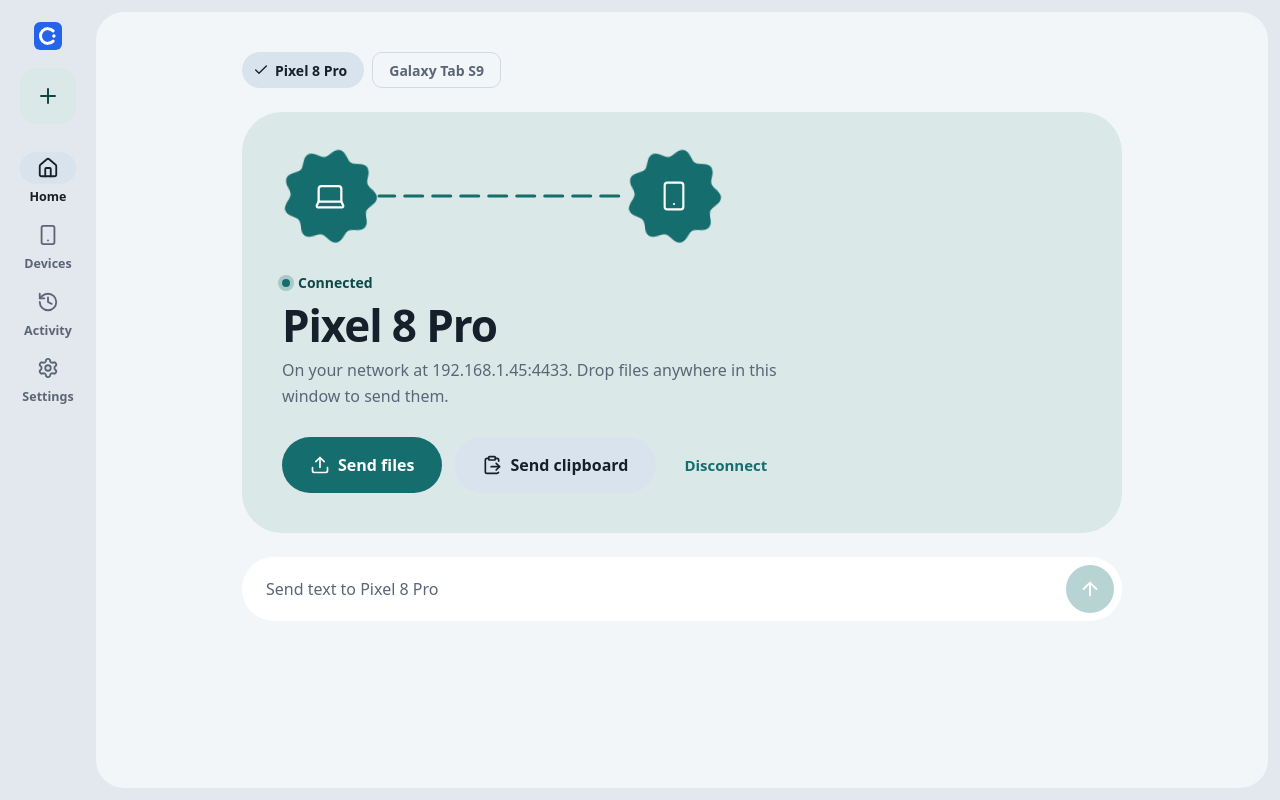
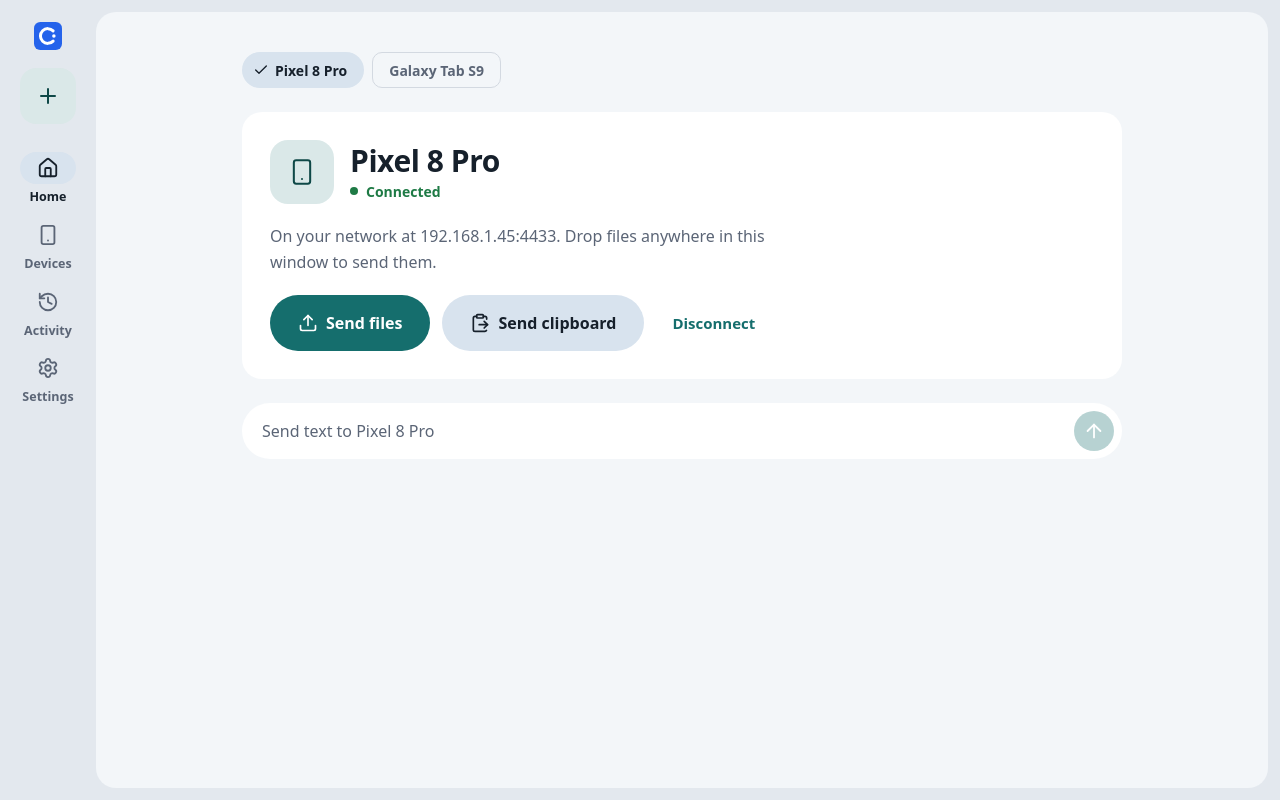
Before and after one commit to samyyy2311/Continue, a React (Vite) app in the folder apps/desktop/: page / in a window 1280 px wide. Built offline with nearby package versions, Linux system fonts and the light colour scheme; a web font is replaced by a local one.

Commit message:
Tone down the desktop styling
Drop the spinning shapes, the animated line between devices, the
pulsing dot, the blurred backdrop and the bouncy animations. Device
icons sit in plain rounded tiles, progress is a simple bar, corners are
smaller and headings are a normal size.

```diff
--- a/apps/desktop/src/App.css
+++ b/apps/desktop/src/App.css
@@ -1,7 +1,7 @@
 /* SPDX-FileCopyrightText: Contributors to the Continue project */
 /* SPDX-License-Identifier: Apache-2.0 */
 
-/* Same typeface, palette and shapes as the Android app (ui/theme/Theme.kt). */
+/* Same typeface and palette as the Android app (ui/theme/Theme.kt). */
 
 @font-face {
   font-family: "Instrument Sans";
@@ -37,7 +37,6 @@
   --font: "Instrument Sans", system-ui, sans-serif;
   --mono: ui-monospace, "SF Mono", "Cascadia Mono", Menlo, Consolas, monospace;
   --ease: cubic-bezier(0.2, 0, 0, 1);
-  --spring: cubic-bezier(0.34, 1.56, 0.64, 1);
 
   color-scheme: light;
 }
@@ -110,10 +109,10 @@ ol {
 }
 
 .display {
-  font-size: 44px;
+  font-size: 30px;
   font-weight: 600;
-  line-height: 1.12;
-  letter-spacing: -0.025em;
+  line-height: 1.2;
+  letter-spacing: -0.015em;
 }
 
 .headline {
@@ -193,15 +192,11 @@ ol {
   border-radius: 16px;
   background: var(--accent-container);
   color: var(--on-accent-container);
-  transition: border-radius 300ms var(--spring), transform 300ms var(--spring);
+  transition: background-color 150ms var(--ease);
 }
 
 .rail-fab:hover {
-  border-radius: 28px;
-}
-
-.rail-fab:active {
-  transform: scale(0.92);
+  background: color-mix(in srgb, var(--accent-container) 85%, var(--text));
 }
 
 .rail-items {
@@ -233,9 +228,8 @@ ol {
   inset: 0;
   border-radius: 16px;
   background: var(--secondary-container);
-  transform: scaleX(0.4);
   opacity: 0;
-  transition: transform 350ms var(--spring), opacity 150ms var(--ease);
+  transition: opacity 150ms var(--ease);
 }
 
 .rail-indicator svg {
@@ -244,7 +238,6 @@ ol {
 
 .rail-item:hover .rail-indicator::before {
   opacity: 0.6;
-  transform: scaleX(1);
 }
 
 .rail-item[aria-current] {
@@ -278,7 +271,7 @@ ol {
 
 .pane {
   margin: 12px 12px 12px 0;
-  border-radius: 28px;
+  border-radius: 20px;
   background: var(--surface);
   overflow: hidden;
 }
@@ -287,7 +280,7 @@ ol {
   height: 100%;
   padding: 40px 48px 64px;
   overflow-y: auto;
-  animation: enter 380ms var(--ease);
+  animation: fade 200ms var(--ease);
 }
 
 .page {
@@ -319,8 +312,6 @@ ol {
   padding: 0 4px;
 }
 
-/* Buttons: pills that squeeze into a rounded square while pressed, like ExpressiveButton. */
-
 .btn {
   display: inline-flex;
   align-items: center;
@@ -332,11 +323,7 @@ ol {
   font-size: 15px;
   font-weight: 600;
   white-space: nowrap;
-  transition: border-radius 300ms var(--spring), background-color 150ms var(--ease), opacity 150ms var(--ease);
-}
-
-.btn:active:not(:disabled) {
-  border-radius: 12px;
+  transition: background-color 150ms var(--ease), opacity 150ms var(--ease);
 }
 
 .btn:disabled {
@@ -348,10 +335,6 @@ ol {
   padding: 0 28px;
   border-radius: 28px;
   font-size: 16px;
-}
-
-.btn-large:active:not(:disabled) {
-  border-radius: 14px;
 }
 
 .btn-small,
@@ -419,7 +402,7 @@ ol {
   height: 40px;
   border-radius: 20px;
   color: var(--text-2);
-  transition: background-color 150ms var(--ease), border-radius 300ms var(--spring);
+  transition: background-color 150ms var(--ease);
 }
 
 .icon-btn:hover {
@@ -427,76 +410,27 @@ ol {
   color: var(--text);
 }
 
-.icon-btn:active {
-  border-radius: 10px;
-}
-
-/* Device glyphs: icons inside the Material "cookie" shape, turning slowly while connected. */
-
 .glyph {
-  position: relative;
   display: grid;
   place-items: center;
   flex-shrink: 0;
-  width: 56px;
-  height: 56px;
+  width: 48px;
+  height: 48px;
+  border-radius: 14px;
+  background: var(--container-highest);
+  color: var(--text-2);
+  transition: background-color 200ms var(--ease), color 200ms var(--ease);
 }
 
 .glyph-lg {
-  width: 96px;
-  height: 96px;
+  width: 64px;
+  height: 64px;
+  border-radius: 18px;
 }
 
-.glyph > svg {
-  position: absolute;
-  inset: 0;
-  width: 100%;
-  height: 100%;
-  fill: var(--container-highest);
-  transition: fill 400ms var(--ease);
-}
-
-.glyph.active > svg {
-  fill: var(--accent);
-  animation: turn 24s linear infinite;
-}
-
-.glyph-icon {
-  position: relative;
-  display: grid;
-  color: var(--text-2);
-  transition: color 400ms var(--ease);
-}
-
-.glyph.active .glyph-icon {
-  color: var(--on-accent);
-}
-
-.link-hero {
-  display: flex;
-  align-items: center;
-  width: 100%;
-  max-width: 440px;
-}
-
-.link-line {
-  flex: 1;
-  height: 8px;
-  margin: 0 -4px;
-}
-
-.link-line line {
-  stroke: var(--outline);
-  stroke-width: 3;
-  stroke-linecap: round;
-  stroke-dasharray: 2 10;
-  vector-effect: non-scaling-stroke;
-}
-
-.link-hero.connected .link-line line {
-  stroke: var(--accent);
-  stroke-dasharray: 18 10;
-  animation: flow 1.4s linear infinite;
+.glyph.active {
+  background: var(--accent-container);
+  color: var(--on-accent-container);
 }
 
 /* Home */
@@ -504,21 +438,23 @@ ol {
 .hero {
   display: flex;
   flex-direction: column;
-  gap: 28px;
-  padding: 36px 40px 40px;
-  border-radius: 40px;
-  background: var(--container-high);
-  transition: background-color 500ms var(--ease);
+  gap: 20px;
+  padding: 28px;
+  border-radius: 20px;
+  background: var(--container);
 }
 
-.hero.online {
-  background: var(--accent-container);
+.hero-head {
+  display: flex;
+  align-items: center;
+  gap: 16px;
 }
 
 .hero-text {
   display: flex;
   flex-direction: column;
-  gap: 8px;
+  gap: 2px;
+  min-width: 0;
 }
 
 .hero-actions {
@@ -546,21 +482,20 @@ ol {
 }
 
 .status.online {
-  color: var(--on-accent-container);
+  color: var(--success);
 }
 
 .status.online::before {
-  background: var(--accent);
-  box-shadow: 0 0 0 4px color-mix(in srgb, var(--accent) 25%, transparent);
+  background: var(--success);
 }
 
 .composer {
   display: flex;
   align-items: center;
   gap: 8px;
-  height: 64px;
-  padding: 0 8px 0 24px;
-  border-radius: 32px;
+  height: 56px;
+  padding: 0 8px 0 20px;
+  border-radius: 28px;
   background: var(--container);
   transition: box-shadow 150ms var(--ease);
 }
@@ -592,16 +527,12 @@ ol {
 .composer-send {
   display: grid;
   place-items: center;
-  width: 48px;
-  height: 48px;
-  border-radius: 24px;
+  width: 40px;
+  height: 40px;
+  border-radius: 20px;
   background: var(--accent);
   color: var(--on-accent);
-  transition: border-radius 300ms var(--spring), opacity 150ms var(--ease);
-}
-
-.composer-send:hover:not(:disabled) {
-  border-radius: 16px;
+  transition: opacity 150ms var(--ease);
 }
 
 .composer-send:disabled {
@@ -614,15 +545,11 @@ ol {
   align-items: center;
   gap: 20px;
   max-width: 560px;
-  margin: 8vh auto 0;
+  margin: 12vh auto 0;
   text-align: center;
 }
 
-.empty .link-hero {
-  margin-bottom: 12px;
-}
-
-/* Lists: separate rounded items, rounder at the ends, as Material 3 Expressive lists are. */
+/* Lists: separate rounded items, rounder at the ends. */
 
 .list {
   display: flex;
@@ -701,38 +628,28 @@ ol {
   font-weight: 600;
 }
 
-.wavy {
+.progress {
+  position: relative;
   width: 100%;
   max-width: 420px;
-  height: 12px;
-  margin: 4px 0 2px;
+  height: 4px;
+  margin: 6px 0 4px;
+  border-radius: 2px;
+  background: var(--container-highest);
   overflow: hidden;
 }
 
-.wavy svg {
+.progress span {
   display: block;
-  width: 100%;
   height: 100%;
-  overflow: visible;
+  border-radius: 2px;
+  background: var(--accent);
+  transition: width 200ms linear;
 }
 
-.wavy-wave {
-  fill: none;
-  stroke: var(--accent);
-  stroke-width: 3;
-  stroke-linecap: round;
-  vector-effect: non-scaling-stroke;
-}
-
-.wavy-track {
-  stroke: var(--accent-container);
-  stroke-width: 3;
-  stroke-linecap: round;
-  vector-effect: non-scaling-stroke;
-}
-
-.wavy.indeterminate .wavy-wave {
-  animation: wave 1s linear infinite;
+.progress.indeterminate span {
+  width: 30%;
+  animation: slide 1.2s var(--ease) infinite;
 }
 
 /* Devices */
@@ -741,8 +658,8 @@ ol {
   display: flex;
   flex-direction: column;
   gap: 20px;
-  padding: 28px;
-  border-radius: 32px;
+  padding: 24px;
+  border-radius: 20px;
   background: var(--container);
 }
 
@@ -800,7 +717,7 @@ ol {
   color: var(--text);
   font-size: 14px;
   font-weight: 600;
-  transition: border-radius 350ms var(--spring), background-color 150ms var(--ease);
+  transition: background-color 150ms var(--ease);
 }
 
 .button-group button:first-child,
@@ -869,7 +786,7 @@ ol {
   color: var(--text-2);
   font-size: 14px;
   font-weight: 600;
-  transition: background-color 150ms var(--ease), border-radius 300ms var(--spring);
+  transition: background-color 150ms var(--ease);
 }
 
 .chip:hover {
@@ -924,15 +841,11 @@ ol {
   height: 36px;
   border-radius: 18px;
   box-shadow: inset 0 0 0 1px color-mix(in srgb, var(--text) 12%, transparent);
-  transition: border-radius 350ms var(--spring), transform 200ms var(--spring);
-}
-
-.swatch:hover {
-  transform: scale(1.08);
 }
 
 .swatch[aria-checked="true"] {
-  border-radius: 12px;
+  outline: 2px solid var(--text);
+  outline-offset: 2px;
 }
 
 /* Overlays */
@@ -954,8 +867,7 @@ ol {
   z-index: 40;
   display: grid;
   padding: 24px;
-  background: color-mix(in srgb, var(--bg) 70%, transparent);
-  backdrop-filter: blur(10px);
+  background: color-mix(in srgb, var(--bg) 88%, transparent);
   animation: fade 150ms var(--ease);
 }
 
@@ -965,9 +877,8 @@ ol {
   align-items: center;
   justify-content: center;
   gap: 16px;
-  border: 3px dashed var(--accent);
-  border-radius: 40px;
-  background: var(--accent-container);
+  border: 2px dashed var(--accent);
+  border-radius: 20px;
 }
 
 .snackbar {
@@ -985,7 +896,7 @@ ol {
   color: var(--inverse-text);
   font-weight: 500;
   transform: translateX(-50%);
-  animation: rise 300ms var(--spring);
+  animation: fade 150ms var(--ease);
 }
 
 .snackbar svg {
@@ -1023,10 +934,10 @@ ol {
   flex-direction: column;
   gap: 24px;
   width: min(660px, 100%);
-  padding: 32px;
-  border-radius: 32px;
+  padding: 28px;
+  border-radius: 20px;
   background: var(--surface);
-  animation: pop 350ms var(--spring);
+  animation: fade 150ms var(--ease);
 }
 
 .dialog-header {
@@ -1102,18 +1013,17 @@ ol {
   font-size: 14px;
 }
 
-.pulse-indicator {
+.waiting {
   display: inline-flex;
   align-items: center;
   gap: 10px;
 }
 
-.pulse-dot {
+.waiting-dot {
   width: 10px;
   height: 10px;
   border-radius: 50%;
   background: var(--accent);
-  animation: pulse 1.6s var(--ease) infinite;
 }
 
 .qr-wrapper,
@@ -1123,7 +1033,7 @@ ol {
   width: 240px;
   height: 240px;
   padding: 16px;
-  border-radius: 28px;
+  border-radius: 16px;
   background: #ffffff;
 }
 
@@ -1184,58 +1094,18 @@ ol {
   }
 }
 
-@keyframes turn {
-  to {
-    transform: rotate(360deg);
-  }
-}
-
-@keyframes flow {
-  to {
-    stroke-dashoffset: -28;
-  }
-}
-
-@keyframes wave {
-  to {
-    transform: translateX(-40px);
-  }
-}
-
-@keyframes enter {
-  from {
-    opacity: 0;
-    transform: translateY(12px);
-  }
-}
-
 @keyframes fade {
   from {
     opacity: 0;
   }
 }
 
-@keyframes pop {
+@keyframes slide {
   from {
-    opacity: 0;
-    transform: scale(0.94);
+    transform: translateX(-100%);
   }
-}
-
-@keyframes rise {
-  from {
-    opacity: 0;
-    transform: translate(-50%, 16px);
-  }
-}
-
-@keyframes pulse {
-  0%,
-  100% {
-    box-shadow: 0 0 0 0 color-mix(in srgb, var(--accent) 45%, transparent);
-  }
-  60% {
-    box-shadow: 0 0 0 8px transparent;
+  to {
+    transform: translateX(340%);
   }
 }
 
@@ -1249,11 +1119,11 @@ ol {
   }
 
   .display {
-    font-size: 34px;
+    font-size: 26px;
   }
 
   .hero {
-    padding: 28px;
+    padding: 20px;
   }
 
   .pair-show {
--- a/apps/desktop/src/App.tsx
+++ b/apps/desktop/src/App.tsx
@@ -38,7 +38,7 @@ import { listen } from "@tauri-apps/api/event";
 import { getCurrentWebview } from "@tauri-apps/api/webview";
 import { open as openFileDialog } from "@tauri-apps/plugin-dialog";
 import "./App.css";
-import { ButtonGroup, DeviceGlyph, LinkHero, WavyProgress } from "./components.tsx";
+import { ButtonGroup, DeviceGlyph, ProgressBar } from "./components.tsx";
 import {
   connectToPeer,
   disconnectPeer,
@@ -615,7 +615,7 @@ export default function App() {
   if (!ready) {
     return (
       <main className="standalone">
-        <DeviceGlyph icon={<Laptop size={34} strokeWidth={1.6} />} size="lg" />
+        <DeviceGlyph icon={<Laptop size={28} strokeWidth={1.75} />} size="lg" />
         <h1 className="headline">{loadError ? "Continue couldn't start" : "Continue"}</h1>
         <p className="supporting">
           {loadError || "Open this window from the Continue app, or start it with pnpm tauri dev."}
@@ -725,7 +725,7 @@ export default function App() {
       {dragCount !== null && (
         <div className="drop-scrim" aria-hidden="true">
           <div className="drop-target">
-            <DeviceGlyph icon={<Upload size={30} />} active={selectedPeer?.isConnected} size="lg" />
+            <DeviceGlyph icon={<Upload size={28} strokeWidth={1.75} />} active={selectedPeer?.isConnected} size="lg" />
             <p className="headline">
               {selectedPeer?.isConnected ? `Drop to send to ${selectedPeer.displayName}` : "Connect a device first"}
             </p>
@@ -761,7 +761,7 @@ function ActivityRow(props: { item: Activity; onRetry: (item: Activity) => void;
         </span>
         {item.status === "sending" ? (
           <>
-            <WavyProgress value={progress} label={`Sending ${item.label}`} />
+            <ProgressBar value={progress} label={`Sending ${item.label}`} />
             <span className="list-sub">
               {item.totalBytes
                 ? `${formatBytes(item.bytesSent ?? 0)} of ${formatBytes(item.totalBytes)}`
@@ -826,7 +826,7 @@ function HomeView(props: HomeViewProps) {
   if (!peer) {
     return (
       <div className="empty">
-        <LinkHero peerName="your phone" connected={false} />
+        <DeviceGlyph icon={<Smartphone size={28} strokeWidth={1.75} />} size="lg" />
         <h1 className="display">Pair your phone</h1>
         <p className="supporting">
           Scan a code once, then send files and text between your phone and this computer over your own network.
@@ -863,16 +863,18 @@ function HomeView(props: HomeViewProps) {
       )}
 
       <section className={`hero ${online ? "online" : ""}`}>
-        <LinkHero peerName={peer.displayName} connected={online} />
+        <div className="hero-head">
+          <DeviceGlyph icon={<Smartphone size={28} strokeWidth={1.75} />} active={online} size="lg" />
           <div className="hero-text">
+            <h1 className="display">{peer.displayName}</h1>
             <span className={`status ${online ? "online" : ""}`}>{online ? "Connected" : "Not connected"}</span>
-          <h1 className="display">{peer.displayName}</h1>
+          </div>
+        </div>
         <p className="supporting">
           {online
             ? `On your network${peer.endpoint ? ` at ${peer.endpoint}` : ""}. Drop files anywhere in this window to send them.`
             : "It connects on its own when both devices are on the same Wi-Fi."}
         </p>
-        </div>
         {online ? (
           <div className="hero-actions">
             <button type="button" className="btn btn-filled btn-large" onClick={onChooseFiles} title={`${MOD_KEY}O`}>
--- a/apps/desktop/src/PairDialog.tsx
+++ b/apps/desktop/src/PairDialog.tsx
@@ -171,8 +171,8 @@ function ShowCode({ onPaired }: { onPaired: (peer: TrustedPeer) => void }) {
 
         <div className="pair-status-bar" role="status">
           {state.status === "waiting" ? (
-            <span className="pulse-indicator">
-              <span className="pulse-dot" />
+            <span className="waiting">
+              <span className="waiting-dot" />
               Waiting for your phone
             </span>
           ) : (
--- a/apps/desktop/src/components.tsx
+++ b/apps/desktop/src/components.tsx
@@ -1,85 +1,36 @@
 // SPDX-FileCopyrightText: Contributors to the Continue project
 // SPDX-License-Identifier: Apache-2.0
 
-import { useId, type ReactNode } from "react";
-import { Laptop, Smartphone } from "lucide-react";
-
-/** Nine-lobed "cookie" outline from the Material 3 Expressive shape set, in a 100×100 box. */
-const COOKIE_PATH = (() => {
-  const points: string[] = [];
-  for (let i = 0; i <= 180; i += 1) {
-    const angle = (i / 180) * Math.PI * 2;
-    const radius = 45 + 4 * Math.cos(9 * angle);
-    points.push(`${(50 + radius * Math.cos(angle)).toFixed(2)} ${(50 + radius * Math.sin(angle)).toFixed(2)}`);
-  }
-  return `M${points.join("L")}Z`;
-})();
+import type { ReactNode } from "react";
 
 export function DeviceGlyph(props: { icon: ReactNode; active?: boolean; size?: "md" | "lg" }) {
   const { icon, active = false, size = "md" } = props;
   return (
     <span className={`glyph glyph-${size} ${active ? "active" : ""}`} aria-hidden="true">
-      <svg viewBox="0 0 100 100">
-        <path d={COOKIE_PATH} />
-      </svg>
-      <span className="glyph-icon">{icon}</span>
+      {icon}
     </span>
   );
 }
 
-/** This computer and a paired device joined by a line that flows while they're connected. */
-export function LinkHero(props: { peerName: string; connected: boolean }) {
-  const { peerName, connected } = props;
+/** Linear progress. Without a known size it shows a moving segment. */
+export function ProgressBar(props: { value: number | null; label: string }) {
+  const { value, label } = props;
+  const percent = value === null ? null : Math.round(Math.max(0, Math.min(1, value)) * 100);
   return (
     <div
-      className={`link-hero ${connected ? "connected" : ""}`}
-      role="img"
-      aria-label={`This computer and ${peerName}, ${connected ? "connected" : "not connected"}`}
+      className={`progress ${percent === null ? "indeterminate" : ""}`}
+      role="progressbar"
+      aria-label={label}
+      aria-valuemin={0}
+      aria-valuemax={100}
+      aria-valuenow={percent ?? undefined}
     >
-      <DeviceGlyph icon={<Laptop size={34} strokeWidth={1.6} />} active={connected} size="lg" />
-      <svg className="link-line" viewBox="0 0 200 8" preserveAspectRatio="none" aria-hidden="true">
-        <line x1="4" y1="4" x2="196" y2="4" />
-      </svg>
-      <DeviceGlyph icon={<Smartphone size={32} strokeWidth={1.6} />} active={connected} size="lg" />
+      <span style={percent === null ? undefined : { width: `${percent}%` }} />
     </div>
   );
 }
 
-/**
- * Material 3 Expressive progress: the finished part is a wave, the rest a flat track.
- * Without a known size the wave runs the full width and keeps moving.
- */
-export function WavyProgress(props: { value: number | null; label: string }) {
-  const { value, label } = props;
-  const clipId = useId();
-  const percent = value === null ? 100 : Math.max(0, Math.min(100, value * 100));
-  let wave = "M0 6";
-  for (let x = 0; x <= 440; x += 4) {
-    wave += ` L${x} ${(6 + 3 * Math.sin((x / 400) * Math.PI * 2 * 10)).toFixed(2)}`;
-  }
-  return (
-    <div
-      className={`wavy ${value === null ? "indeterminate" : ""}`}
-      role="progressbar"
-      aria-label={label}
-      aria-valuemin={0}
-      aria-valuemax={100}
-      aria-valuenow={value === null ? undefined : Math.round(percent)}
-    >
-      <svg viewBox="0 0 400 12" preserveAspectRatio="none" aria-hidden="true">
-        <line className="wavy-track" x1={Math.min(400, percent * 4 + 8)} y1="6" x2="400" y2="6" />
-        <clipPath id={clipId}>
-          <rect x="0" y="0" width={percent * 4} height="12" />
-        </clipPath>
-        <g clipPath={`url(#${clipId})`}>
-          <path className="wavy-wave" d={wave} />
-        </g>
-      </svg>
-    </div>
-  );
-}
-
-/** Material 3 connected button group: one choice from a few, shown as joined pills. */
+/** One choice from a few, shown as joined buttons. */
 export function ButtonGroup<T extends string>(props: {
   label: string;
   options: readonly { value: T; label: string }[];
```
Lines whose indentation alone changed are shown as unchanged.
